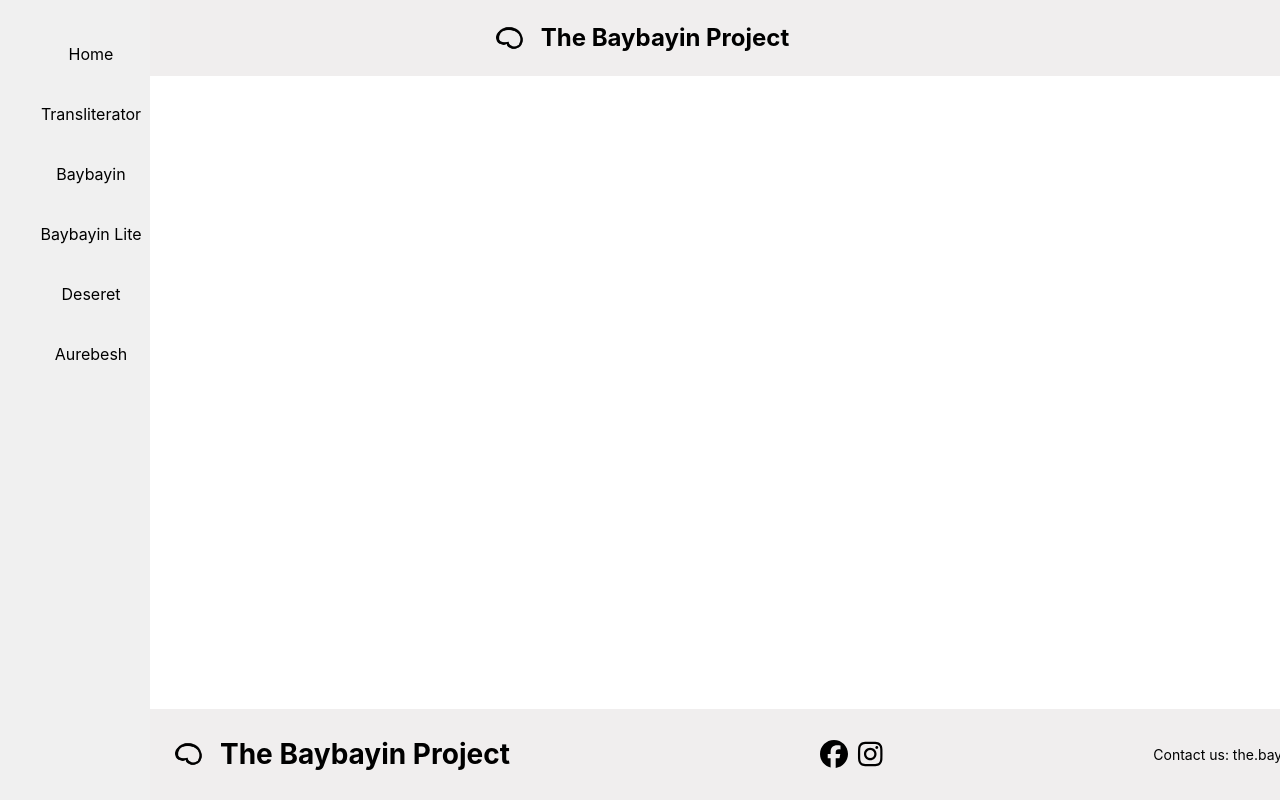
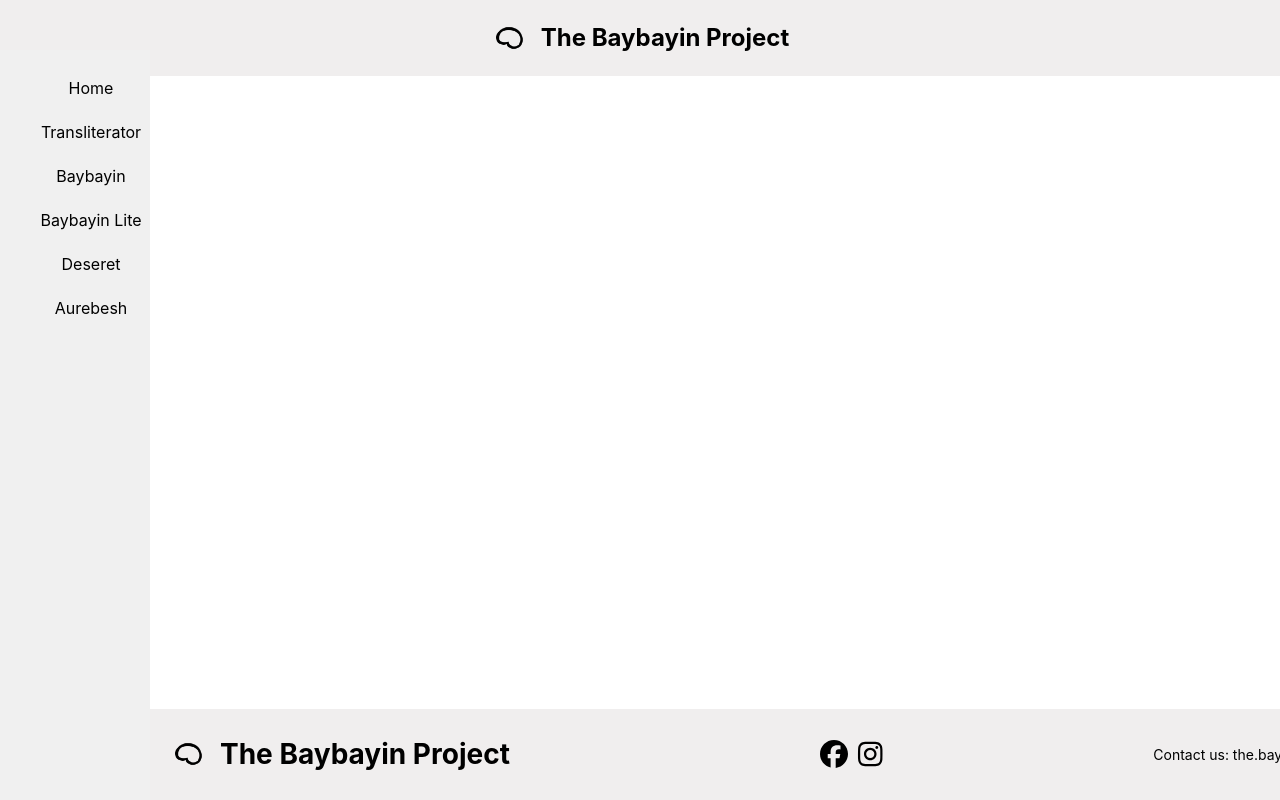
Before and after one commit to cmckinney-59/the-baybayin-project, a React (Vite) app: page / in a window 1280 px wide. Built offline with nearby package versions, Linux system fonts and the light colour scheme.

Commit message:
updated side nav styling

```diff
--- a/src/components/Navigation/Navigation.css
+++ b/src/components/Navigation/Navigation.css
@@ -1,15 +1,15 @@
 .App-Navigation {
   position: fixed;
   left: 0;
-  top: 0;
-  height: 100vh;
+  top: 50px;
+  height: 100%;
   width: 150px;
   background-color: #f0f0f0;
   z-index: 1000;
 }
 
 .Navigation-content {
-  padding: 2rem 1rem;
+  padding: 1rem;
   height: 100%;
   display: flex;
   flex-direction: column;
@@ -21,7 +21,6 @@
   list-style: none;
   margin: 0;
   padding: 0;
-  gap: 1rem;
 }
 
 .Navigation-content ul li {
```
